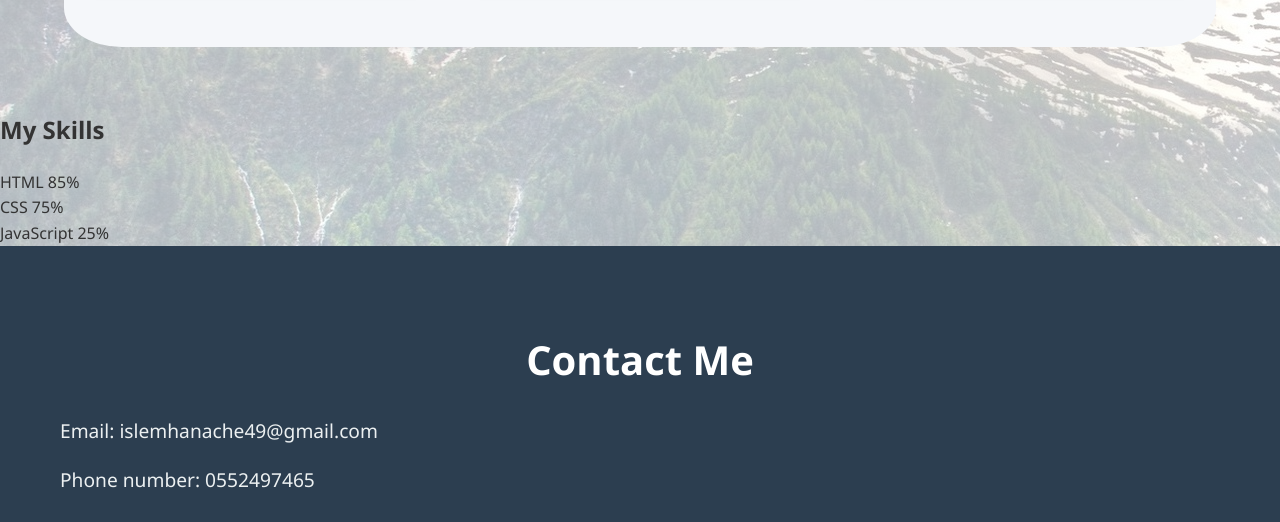
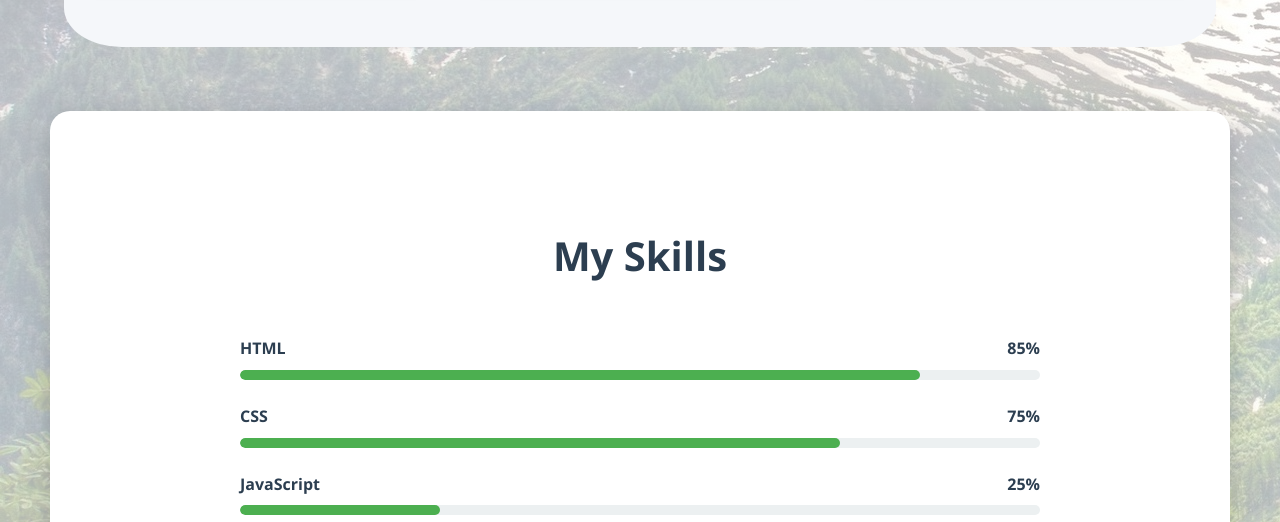
Before and after one commit to islemhanachejsk123/site, a plain HTML site: page index.html in a window 1280 px wide. Shown: the part 1981-2503 px from the top of the page. Drawn offline with Linux system fonts and the light colour scheme.

Commit message:
Update style.css

```diff
--- a/style.css
+++ b/style.css
@@ -5,7 +5,9 @@
     padding: 0;
     line-height: 1.6;
     color: #333;
-    background-image:linear-gradient(rgba(255, 255, 255, 0.7), rgba(255, 255, 255, 0.7)),   url('assets/img1.jpg')
+    background-image:linear-gradient(rgba(255, 255, 255, 0.7), rgba(255, 255, 255, 0.7)),   url('assets/img1.jpg');
+    text-align: left; /* أو 'start' لدعم كلا الاتجاهين */
+    direction: ltr; /* ثابت للاتجاه من اليسار لليمين */
   }
 
   /* Navbar */
@@ -38,6 +40,7 @@
     list-style: none;
     display: flex;
     gap: 2rem;
+    direction: ltr;
   }
 
   .nav-links li a {
@@ -318,17 +321,6 @@
   background-color: #4CAF50;
 }
 
-/* تنسيقات للغة العربية */
-html[lang="ar"] body {
-  font-family: 'Segoe UI', Tahoma, Geneva, Verdana, sans-serif, 'Arial Arabic', sans-serif;
-  text-align: right;
-}
-
-html[lang="ar"] .hero-content,
-html[lang="ar"] .about-content {
-  flex-direction: row-reverse;
-}
-
 @media (max-width: 768px) {
   html[lang="ar"] .hero-content,
   html[lang="ar"] .about-content {
@@ -423,3 +415,61 @@
   width: 24px;
   height: 24px;
 }
+/* Skills Section */
+.skills {
+  padding: 5rem 20px;
+  background-color: #ffffff;
+  text-align: center;
+  border-radius: 5%;
+  margin: 4rem 0;
+  box-shadow: 0 5px 15px rgba(0,0,0,0.1);
+  filter: drop-shadow(0 10px 20px rgba(0,0,0,0.1));
+  border-radius: 20px;
+  display: block;
+  margin: 50px;
+
+}
+
+.skills h2 {
+  font-size: 2.5rem;
+  margin-bottom: 3rem;
+  color: #2c3e50;
+}
+
+.skills-container {
+  max-width: 800px;
+  margin: 0 auto;
+}
+
+.skill {
+  margin-bottom: 1.5rem;
+}
+
+.skill-info {
+  display: flex;
+  justify-content: space-between;
+  margin-bottom: 0.5rem;
+  font-weight: 600;
+  color: #2c3e50;
+}
+
+.skill-bar {
+  height: 10px;
+  background-color: #ecf0f1;
+  border-radius: 5px;
+  overflow: hidden;
+}
+
+.skill-level {
+  height: 100%;
+  background-color: #4CAF50;
+  border-radius: 5px;
+  width: 0; /* سيتم تعديله عبر JavaScript */
+  transition: width 1.5s ease-in-out;
+}
+
+/* Animation for skill bars */
+@keyframes fillSkillBar {
+  from { width: 0; }
+  to { width: var(--target-width); }
+}
```
